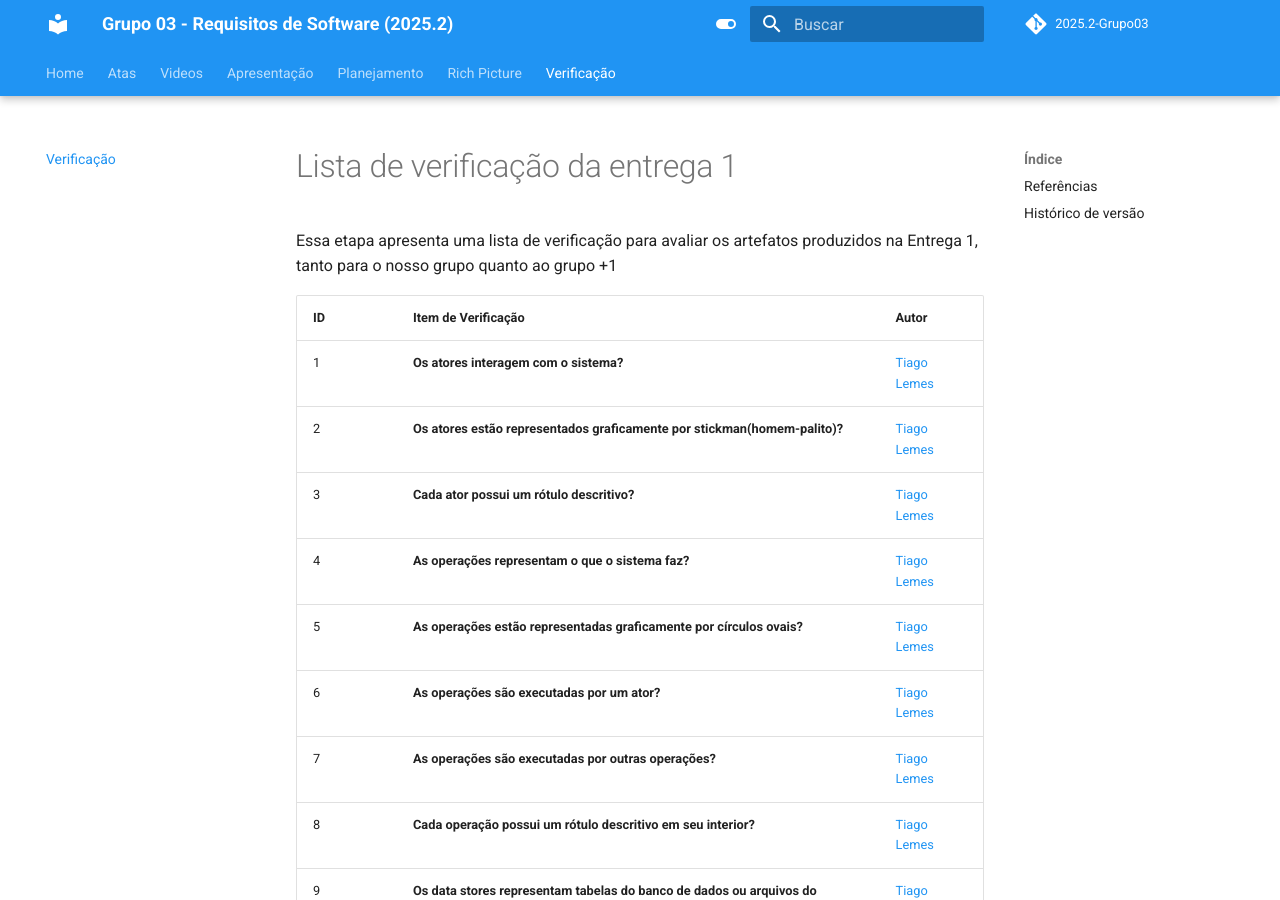
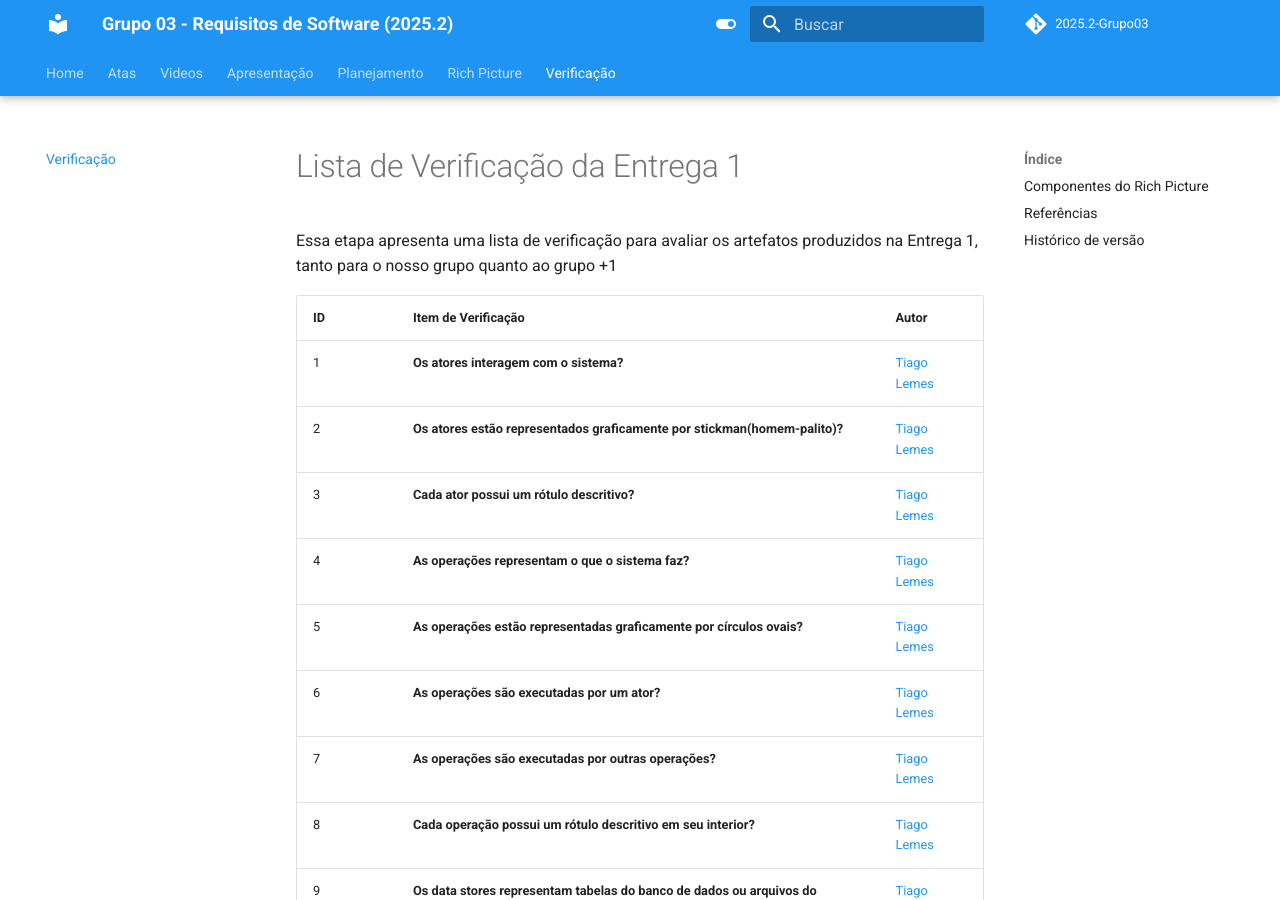
Before and after one commit to Requisitos-de-Software/2025.2-Grupo03, an MkDocs documentation site: the page built from docs/Verificação/verificacao.md, in a window 1280 px wide and 900 px high. Built offline with MkDocs 1.6.1 and Material for MkDocs 9.7.7, drawn with Linux system fonts in a browser that asks for light colours; comment, search, counter and statistics services are not loaded; some of the changed text lies outside the part shown.

Commit message:
correcao na tela de verificacao

```diff
--- a/docs/Verificação/verificacao.md
+++ b/docs/Verificação/verificacao.md
@@ -1,6 +1,6 @@
-# Lista de verificação da entrega 1
+# Lista de Verificação da Entrega 1
+
 Essa etapa apresenta uma lista de verificação para avaliar os artefatos produzidos na Entrega 1, tanto para o nosso grupo quanto ao grupo +1
-
 
 | ID | Item de Verificação | Autor |
 | ---- | ----- | ----- |
@@ -27,10 +27,11 @@
 | 21 | **O rich picture conta uma história clara do funcionamento do sistema?** | [Vilmar José](https://github.com/VilmarFagundes) |
 | 22 | **Os rótulos descritivos das setas indicam a natureza dos dados ou o fluxo das informações?** | [Vilmar José](https://github.com/VilmarFagundes) |
 
-**## Componentes do Rich Picture**
+## Componentes do Rich Picture
 
 ![Figura 1: Componentes do Rich Picture](../imagens/ReferenciaRichPicture.png)
-Figura 1: Componentes do Rich Picture
+
+**Figura 1: Componentes do Rich Picture**
 ## Referências
 
 Introducing Rich Pictures - Rich Picture Drawing Guidelines. 4 p. Disponível em: https://aprender3.unb.br/pluginfile.php/3096055/mod_resource/content/2/1_5145791542719414573.pdf. Acessado em: 05 de setembro de 2025
```
